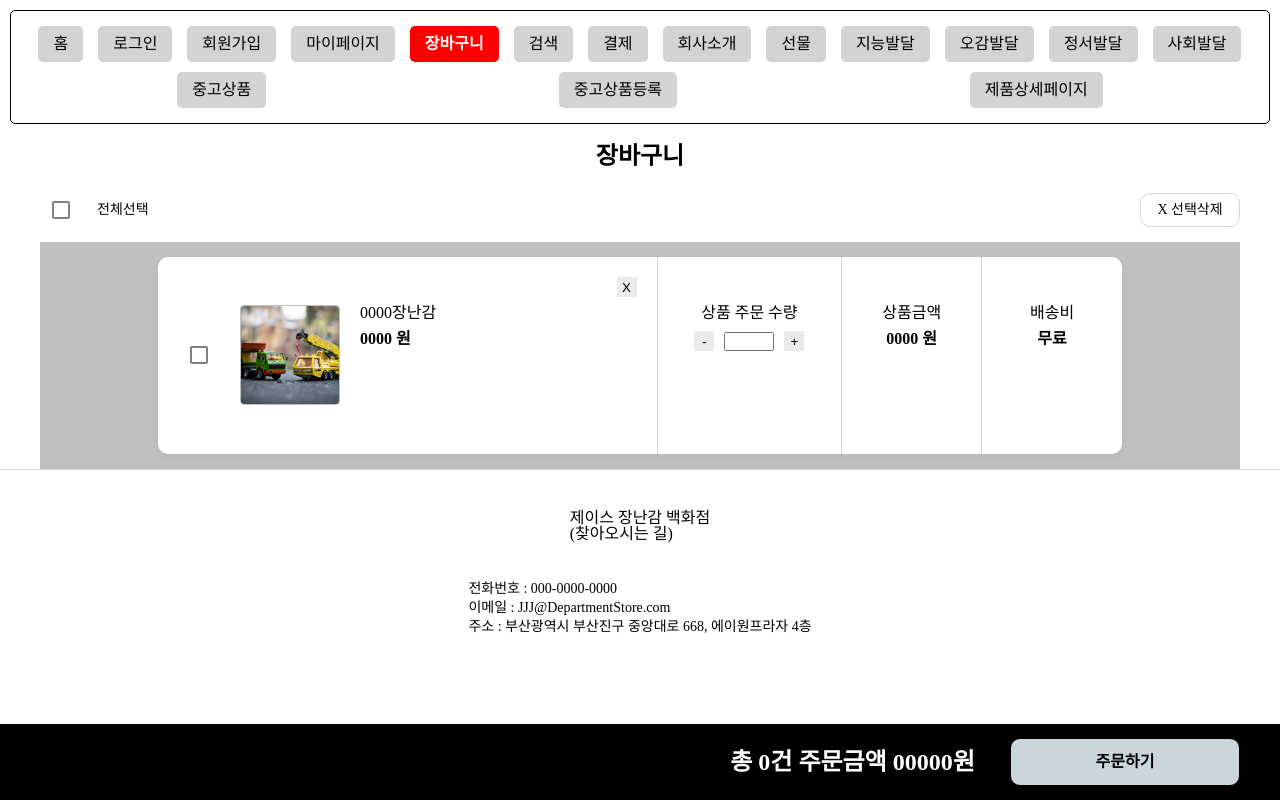
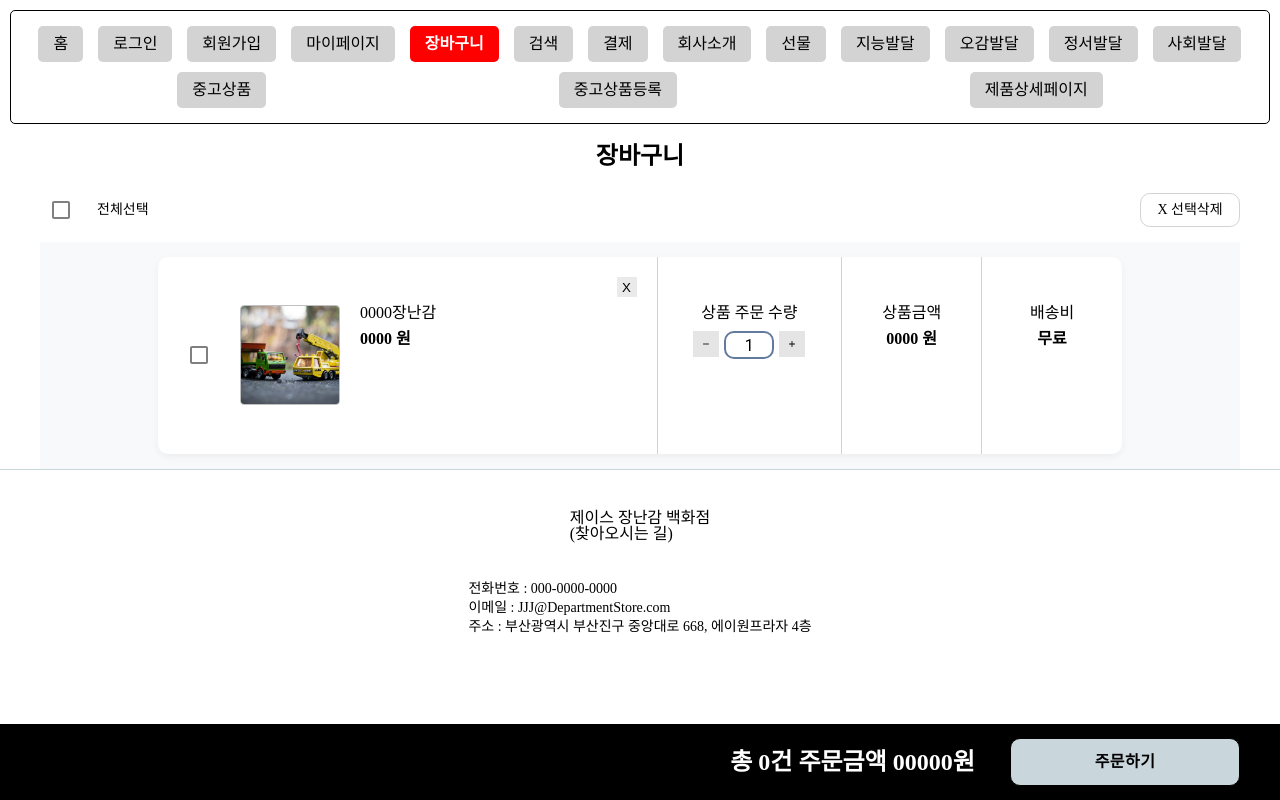
Before and after one commit to j1-y00n/JJJ-web, a React (Create React App) app in the folder JJJ-Web/: page /cart in a window 1280 px wide. Built offline with nearby package versions, Linux system fonts and the light colour scheme; what fast-shuffle would draw is missing.

Commit message:
240814 fontSize 수정, cart muiButton 수정중

```diff
--- a/JJJ-Web/src/pages/Cart.tsx
+++ b/JJJ-Web/src/pages/Cart.tsx
@@ -4,7 +4,11 @@ import React, { ReactNode } from 'react'
 import styles from '../styles/pages/Cart.module.css';
 import Footer from '../components/Footer';
 import exampleImg from '../assets/images/cars.jpg';
-import { Checkbox } from '@mui/material';
+import { Checkbox, IconButton, TextField } from '@mui/material';
+import Button from '@mui/material/Button';
+import RemoveIcon from '@mui/icons-material/Remove';
+import AddIcon from '@mui/icons-material/Add';
+import { useCounter } from '../hooks/useCounter';
 
 
 // Select component
@@ -68,6 +72,18 @@ const label = { inputProps: { 'aria-label': 'Checkbox demo' } };
 
 
 export default function Cart() {
+  const { count, setCounter, increaseCounter, decreaseCounter } = useCounter(1);
+  const handleChange = (e: React.ChangeEvent<HTMLInputElement>) => {
+    const value = e.target.value;
+    const numericValue = value.replace(/\D/g, '');
+
+    if (numericValue === '' || Number(numericValue) < 1) {
+      setCounter(1);
+    } else {
+      setCounter(Number(numericValue));
+    }
+  };
+
   return (
     <>
       <div className={styles.cart}>
@@ -86,9 +102,35 @@ export default function Cart() {
               <div className={styles.list__quantity}>
                 <div className={styles.title__font}>상품 주문 수량</div>
                 <div>
-                  <CustomButton content='-' />
+                  {/* <CustomButton content='-' />
                   <input type="number" style={{width: '50px', marginRight: '10px', marginLeft: '10px'}} />
-                  <CustomButton content='+' />
+                  <CustomButton content='+' /> */}
+
+                  <IconButton onClick={decreaseCounter}>
+                    <RemoveIcon sx={{ fontSize: '10px' }} />
+                  </IconButton>
+                  <TextField
+                    id='outlined'
+                    type='text'
+                    focused
+                    value={count}
+                    onChange={handleChange}
+                    InputProps={{
+                      sx: {
+                        padding: '0 !important', // Apply !important to padding
+                        width: '50px',
+                        height: '28px',
+                        margin: '0 5px',
+                        '& .MuiInputBase-input': {
+                          textAlign: 'center',
+                        },
+                      },
+                    }}
+                  />
+                  <IconButton onClick={increaseCounter}>
+                    <AddIcon sx={{ fontSize: '10px' }} />
+                  </IconButton>
+
                 </div>
               </div>
 
@@ -112,7 +154,7 @@ export default function Cart() {
       <div className={styles.fixed__container}>
         <div className={styles.fixed__inner}>
           <div className={styles.fixed__price}>총 0건 주문금액 00000원</div>
-          <div className={styles.fixed__order}>주문하기</div>
+          <Button className={styles.fixed__order}>주문하기</Button>
         </div>
       </div>
 
--- a/JJJ-Web/src/styles/components/BestItems.module.css
+++ b/JJJ-Web/src/styles/components/BestItems.module.css
@@ -59,7 +59,7 @@
 
 .item__review {
   color: gray;
-  font-size: 13px;
+  font-size: var(--font-size-small);
   display: flex;
   align-items: flex-end;
 }
--- a/JJJ-Web/src/styles/components/Footer.module.css
+++ b/JJJ-Web/src/styles/components/Footer.module.css
@@ -23,7 +23,7 @@
   justify-content: center;
   align-items: center;
   gap: 10px;
-  font-size: 16px;
+  font-size: var(--font-size-regular);
 }
 
 .footer__map:hover {
@@ -39,5 +39,5 @@
 
 .footer__detail p {
   margin-bottom: 5px;
-  font-size: 14px;
+  font-size: var(--font-size-small);
 }
--- a/JJJ-Web/src/styles/pages/Cart.module.css
+++ b/JJJ-Web/src/styles/pages/Cart.module.css
@@ -32,7 +32,7 @@
 .cart__title {
   text-align: center;
   padding: 10px;
-  font-size: 24px;
+  font-size: var(--font-size-medium);
   font-weight: bold;
 }
 
@@ -53,7 +53,7 @@
   width: 100px;
   display: flex;
   align-items: center;
-  font-size: 14px;
+  font-size: var(--font-size-small);
 }
 
 .select__delete {
@@ -71,14 +71,14 @@
   align-items: center;
   justify-content: center;
   cursor: pointer;
-  font-size: 14px;
+  font-size: var(--font-size-small);
 }
 
 .cart__list__container {
   display: flex;
   flex-direction: column;
   align-items: center;
-  background-color: var(--color-grey);
+  background-color: var(--color-grey-bg);
 }
 
 .list__container__inner {
@@ -168,11 +168,11 @@
   justify-content: center;
   width: 265px;
   color: var(--color-white);
-  font-size: 24px;
+  font-size: var(--font-size-medium);
   font-weight: bold;
 }
 
-.fixed__order {
+.fixed__inner .fixed__order {
   display: flex;
   align-items: center;
   justify-content: center;
@@ -181,6 +181,6 @@
   background-color: var(--color-blue-light);
   border-radius: var(--border-radius);
   cursor: pointer;
-  font-size: 16px;
+  font-size: var(--font-size-regular);
   font-weight: bold;
 }
--- a/JJJ-Web/src/styles/pages/CreateUsedProduct.module.css
+++ b/JJJ-Web/src/styles/pages/CreateUsedProduct.module.css
@@ -5,7 +5,7 @@
 }
 
 .createUsedProduct__header {
-  font-size: 24px;
+  font-size: var(--font-size-medium);
   margin-bottom: 50px;
   text-align: center;
   font-weight: bold;
@@ -14,7 +14,7 @@
 .container__title {
   display: flex;
   align-items: center;
-  font-size: 24px;
+  font-size: var(--font-size-medium);
   border-bottom: 1px solid var(--color-black);
   height: 100px;
   margin-top: 50px;
@@ -131,6 +131,6 @@
   background-color: var(--color-blue-light);
   height: 48px;
   cursor: pointer;
-  font-size: 16px;
+  font-size: var(--font-size-regular);
   font-weight: bold;
 }
```
